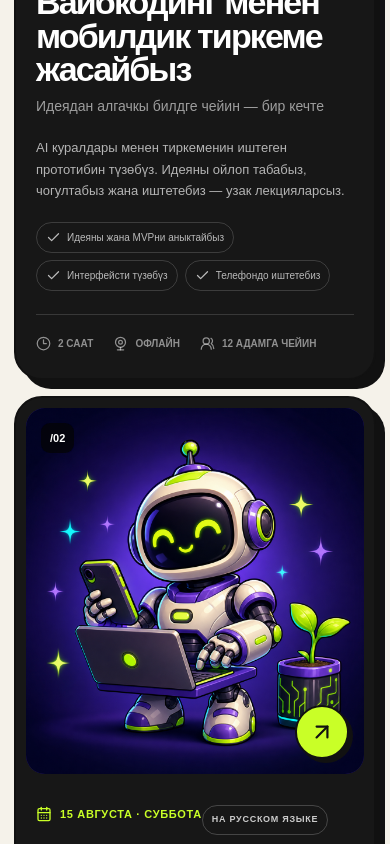
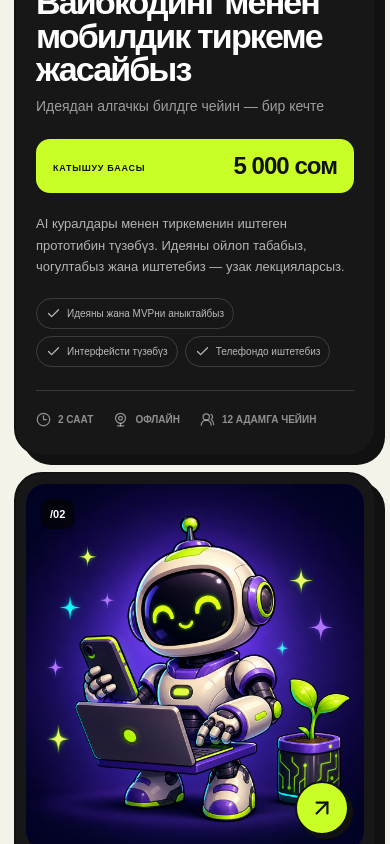
Before and after one commit to azholonov/masterclass_landing, a Next.js app: page / in a window 390 px wide. Shown: the part 1560-2404 px from the top of the page. Built offline with nearby package versions, Linux system fonts and the light colour scheme; no server answers.

Commit message:
returned prices in mobile view

```diff
--- a/app/globals.css
+++ b/app/globals.css
@@ -238,7 +238,7 @@ h2 span { color: #aaa69d; }
   .workshop-grid { grid-template-columns: 1fr; }
   .workshop-image { height: min(94vw, 420px); }
   .workshop-content { padding: 21px 20px 27px; }
-  .workshop-price, .registration-price, .form-price { display: none; }
+  .workshop-price strong { font-size: 24px; }
   .product-story-heading { gap: 28px; margin-bottom: 34px; }
   .product-story-grid { grid-template-columns: 1fr; gap: 12px; }
   .product-story-card, .product-story-card:nth-child(4), .product-story-card:last-child { grid-column: 1; min-height: 0; padding: 21px; transform: none; }
```
